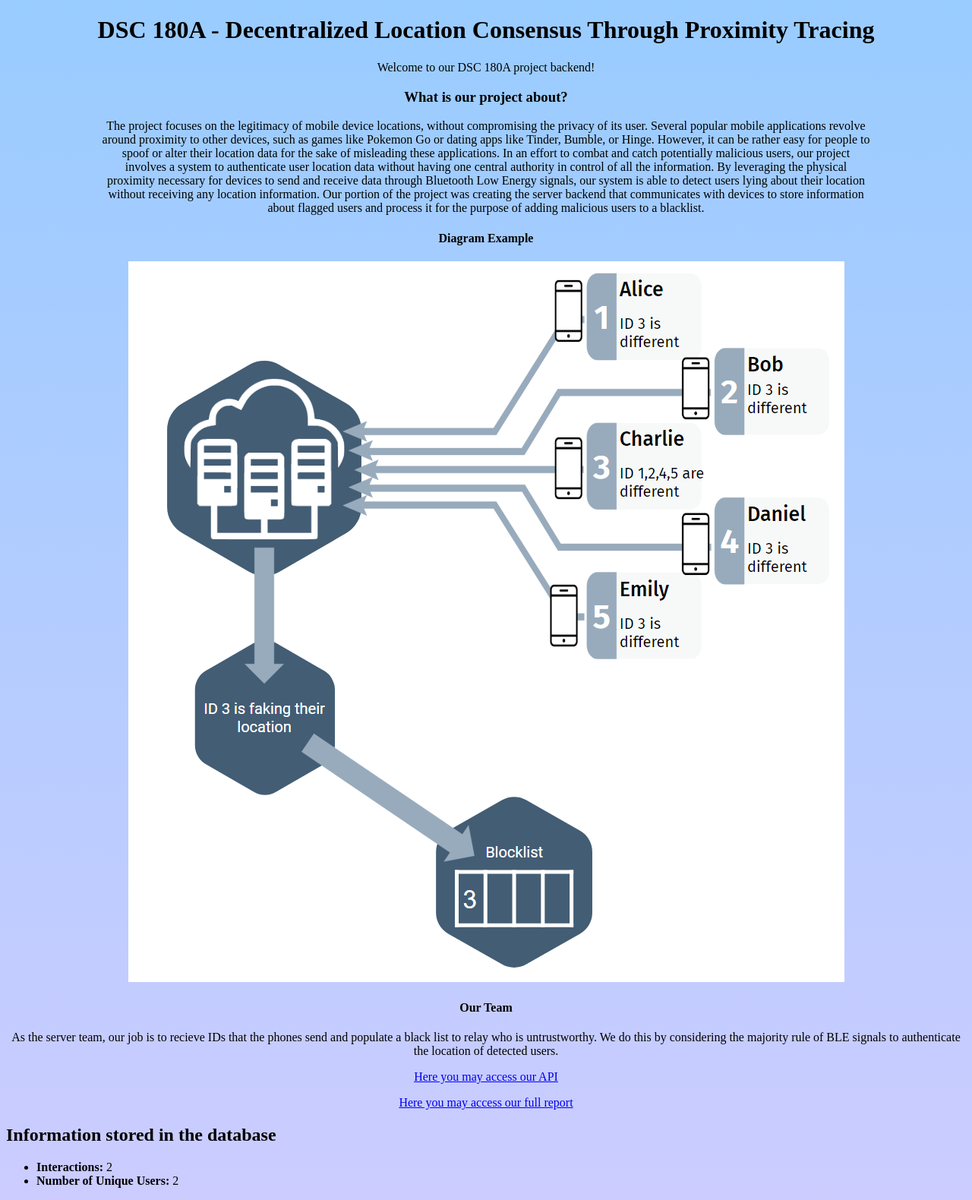
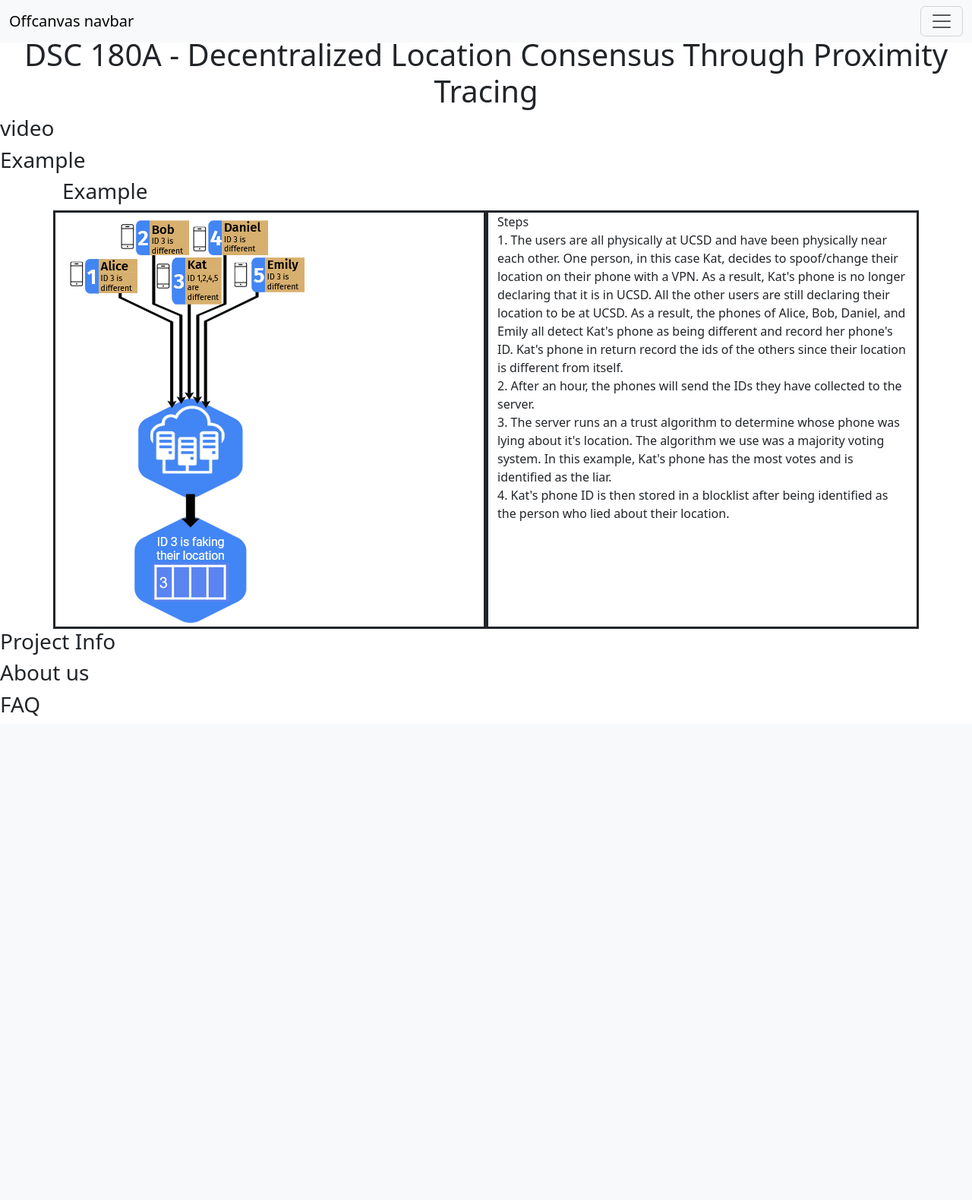
Before and after one commit to nahmann/DSC180-B16, a Django app: page / in a window 1280 px wide. Shown: the whole page at 76% size. After the commit the page ends 943 px from the top, so only its background shows below. Run offline with Django 4.2, Linux system fonts and the light colour scheme; data comes from the database, SQL or seed files in the repository.

Commit message:
Uploading current work on site

```diff
--- /dev/null
+++ b/locationConsensus/static/style.css
@@ -0,0 +1,14 @@
+#example_image {
+    /* text-align: center; */
+    /* background-color: blue; */
+    /* width: 80%; */
+  }
+#test{
+    /* background-color: green; */
+}
+
+
+
+.col-sm{
+    border-style:solid;
+}
--- a/locationConsensus/templates/index.html
+++ b/locationConsensus/templates/index.html
@@ -1,69 +1,134 @@
 {% extends "base.html" %}
 
 {% block content %}
-  <style>
-    h1 {text-align: center;}
-    p {text-align: center;}
-    h3 {text-align: center;}
-    p2 {text-align: center;}
-    h4 {text-align: center;}
-    p3 {text-align: center;}
-    body {background: linear-gradient(to bottom, #99ccff 0%, #ccccff 100%);}
-    body2 {white-space: nowrap;}
-  </style>
+  <header>
+    {% load static %}
+    <link rel="stylesheet" href="{% static 'style.css' %}">
+    <link href="https://cdn.jsdelivr.net/npm/bootstrap@5.3.0-alpha1/dist/css/bootstrap.min.css" rel="stylesheet" integrity="sha384-GLhlTQ8iRABdZLl6O3oVMWSktQOp6b7In1Zl3/Jr59b6EGGoI1aFkw7cmDA6j6gD" crossorigin="anonymous">
+  </header>
 
   <body>
 
-    <h1> DSC 180A - Decentralized Location Consensus Through Proximity Tracing</h1>
-    <p>Welcome to our DSC 180A project backend!</p>
+    <nav class="navbar bg-body-tertiary fixed-top">
+      <div class="container-fluid">
+        <a class="navbar-brand" href="#">Offcanvas navbar</a>
+        <button class="navbar-toggler" type="button" data-bs-toggle="offcanvas" data-bs-target="#offcanvasNavbar" aria-controls="offcanvasNavbar">
+          <span class="navbar-toggler-icon"></span>
+        </button>
+        <div class="offcanvas offcanvas-end" tabindex="-1" id="offcanvasNavbar" aria-labelledby="offcanvasNavbarLabel">
+          <div class="offcanvas-header">
+            <h5 class="offcanvas-title" id="offcanvasNavbarLabel">Offcanvas</h5>
+            <button type="button" class="btn-close" data-bs-dismiss="offcanvas" aria-label="Close"></button>
+          </div>
+          <div class="offcanvas-body">
+            <ul class="navbar-nav justify-content-end flex-grow-1 pe-3">
+              <li class="nav-item">
+                <a class="nav-link active" aria-current="page" href="#">Home</a>
+              </li>
+              <li class="nav-item">
+                <a class="nav-link" href="{% url 'locationConsensus:api-root' %}">API</a>
+              </li>
+
+              <li class="nav-item">
+                <a class="nav-link" href="#">About us</a>
+              </li>
+              <li class="nav-item">
+                <a class="nav-link" href="#">Project Info</a>
+              </li>
+              <li class="nav-item">
+                <a class="nav-link" href="#">FAQ</a>
+              </li>
+              <li class="nav-item">
+                <a class="nav-link" href="https://github.com/nahmann/DSC180-B16">Github</a>
+              </li>
+
+              <li class="nav-item">
+                <a class="nav-link" href="{% url 'poster' %}">Poster</a>
+              </li>
+
+              <li class="nav-item">
+                <a class="nav-link" href="https://docs.google.com/document/d/1b4y0zB06y4HQ-aKkMiU41FJzYceVkcxbxp7MhrSX6FE/edit?usp=sharing">Report</a>
+              </li>
+
+              <li class="nav-item">
+                <a class="nav-link" href="https://hdsishowcase.com/">HDSI Showcase</a>
+              </li>
+
+              <li class="nav-item dropdown">
+                <a class="nav-link dropdown-toggle" href="#" role="button" data-bs-toggle="dropdown" aria-expanded="false">
+                  Dropdown
+                </a>
+                <ul class="dropdown-menu">
+                  <li><a class="dropdown-item" href="#">Action</a></li>
+                  <li><a class="dropdown-item" href="#">Another action</a></li>
+                </ul>
+              </li>
+            </ul>
+          </div>
+        </div>
+      </div>
+    </nav>
+
+    <br>
+    <br>
+
+    <h1 class="text-center"> DSC 180A - Decentralized Location Consensus Through Proximity Tracing</h1>
 
     <h3>
-      What is our project about?
+      video
     </h3>
-    <p style = "width:80%; margin: auto;">
-      The project focuses on the legitimacy of mobile device locations,
-      without compromising the privacy of its user. Several popular mobile
-      applications revolve around proximity to other devices, such as games
-      like Pokemon Go or dating apps like Tinder, Bumble, or Hinge. However,
-      it can be rather easy for people to spoof or alter their location data
-      for the sake of misleading these applications. In an effort to combat
-      and catch potentially malicious users, our project involves a system
-      to authenticate user location data without having one central authority
-      in control of all the information. By leveraging the physical proximity
-      necessary for devices to send and receive data through Bluetooth Low
-      Energy signals, our system is able to detect users lying about their
-      location without receiving any location information. Our portion of the
-      project was creating the server backend that communicates with devices
-      to store information about flagged users and process it for the purpose
-      of adding malicious users to a blacklist.
-    </p>
 
-    <h4>
-      Diagram Example
-    </h4>
-    <div style='text-align: center;'>
-      {% load static %}
-      <img src="{% static "diagram.png" %}" alt="test" />
+    <h3>
+      Example
+    </h3>
+
+    <div class="container ">
+      <h3>
+        Example
+      </h3>
+
+      <div class="row">
+        <div class="col-sm">
+          {% load static %}
+          <img src="{% static "updated_diagram.png" %}" alt="test" />
+        </div>
+        <div class="col-sm" id = "test">
+          <p>
+            Steps
+            <br>
+            1. The users are all physically at UCSD and have been physically near each other.
+            One person, in this case Kat, decides to spoof/change their location on their phone with a VPN.
+            As a result, Kat's phone is no longer declaring that it is in UCSD. All the other users are
+            still declaring their location to be at UCSD. As a result, the phones of Alice, Bob, Daniel, and Emily
+            all detect Kat's phone as being different and record her phone's ID. Kat's phone in return record
+            the ids of the others since their location is different from itself.
+            <br>
+            2. After an hour, the phones will send the IDs they have collected to the server.
+            <br>
+            3. The server runs an a trust algorithm to determine whose phone was lying about it's
+            location. The algorithm we use was a majority voting system. In this example, Kat's
+            phone has the most votes and is identified as the liar.
+            <br>
+            4. Kat's phone ID is then stored in a blocklist after being identified as the person who
+            lied about their location.
+          </p>
+        </div>
+      </div>
     </div>
 
+    <h3>
+      Project Info
+    </h3>
 
-    <h4>
-      Our Team
-    </h4>
-    <p>
-      As the server team, our job is to recieve IDs that the phones
-      send and populate a black list to relay who is untrustworthy. We do this
-      by considering the majority rule of BLE signals to authenticate the location
-      of detected users.
-    </p>
-    <p><a href='{% url 'locationConsensus:api-root' %}'>Here you may access our API</a></p>
+    <h3>
+      About us
+    </h3>
 
-    <p><a href='https://docs.google.com/document/d/1b4y0zB06y4HQ-aKkMiU41FJzYceVkcxbxp7MhrSX6FE/edit?usp=sharing'>Here you may access our full report</a></p>
+    <h3>
+      FAQ
+    </h3>
 
-    <h2>Information stored in the database</h2>
-    <ul>
-      <li><strong>Interactions:</strong> {{ num_interactions }}</li>
-      <li><strong>Number of Unique Users:</strong> {{ num_users }}</li>
-    </ul>
+    <!-- Bootstrap javascript -->
+    <script src="https://cdn.jsdelivr.net/npm/bootstrap@5.3.0-alpha1/dist/js/bootstrap.bundle.min.js" integrity="sha384-w76AqPfDkMBDXo30jS1Sgez6pr3x5MlQ1ZAGC+nuZB+EYdgRZgiwxhTBTkF7CXvN" crossorigin="anonymous"></script>
   </body>
 {% endblock %}
--- a/locationConsensus/urls.py
+++ b/locationConsensus/urls.py
@@ -19,6 +19,7 @@ urlpatterns = [
 
     path('clearBlacklist', views.clearBlacklist, name='clearBlacklist'),
     path('clearInteractions', views.clearInteractions, name='clearInteractions'),
+    path('poster', views.poster, name='poster'),
 ]
 
 urlpatterns +=  staticfiles_urlpatterns()
--- a/locationConsensus/views.py
+++ b/locationConsensus/views.py
@@ -20,6 +20,14 @@ def index(request):
 
     # Render the HTML template index.html with the data in the context variable
     return render(request, 'index.html', context=context)
+
+#######################################################################################
+
+def poster(request):
+    """View function for poster."""
+
+    return render(request, 'index.html')
+
 #######################################################################################
 
 def runScript(request):
```
Also changed, not shown: locationConsensus/templates/old_index.html (added, +69 -0 lines), locationConsensus/templates/poster.html (added, +10 -0 lines), locationConsensus/static/poster.png (added), locationConsensus/static/updated_diagram.png (added).
